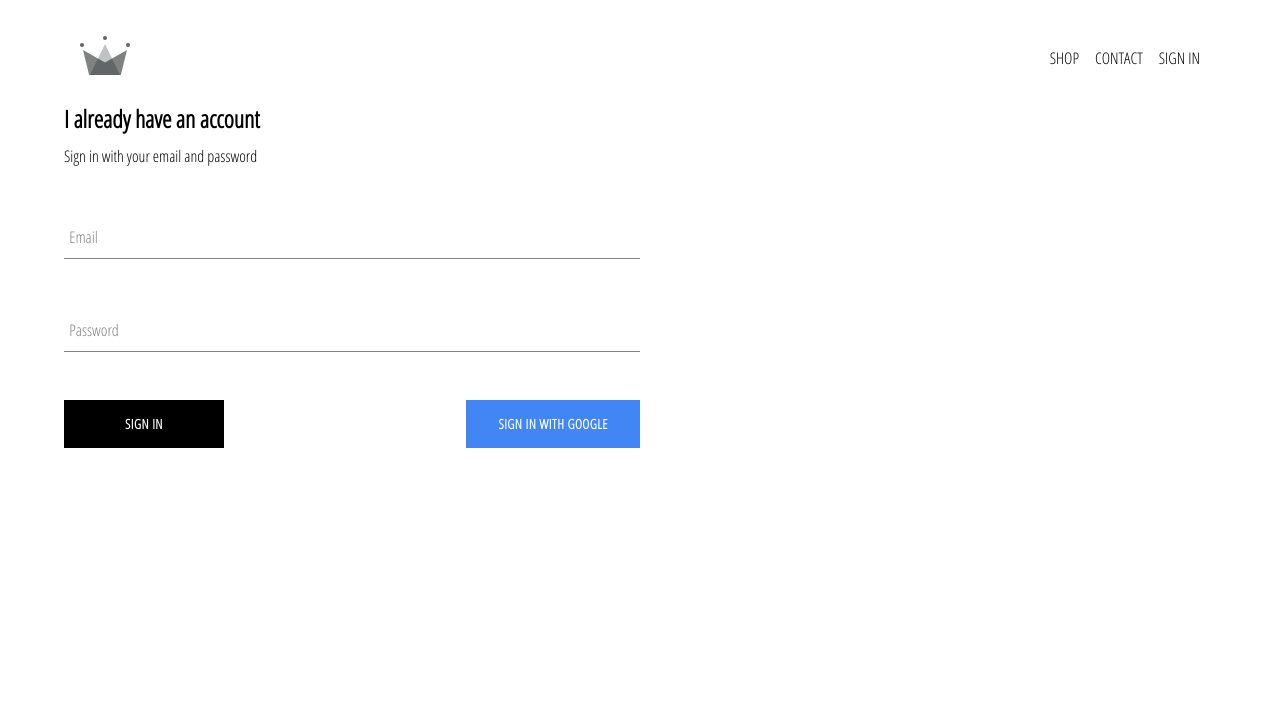
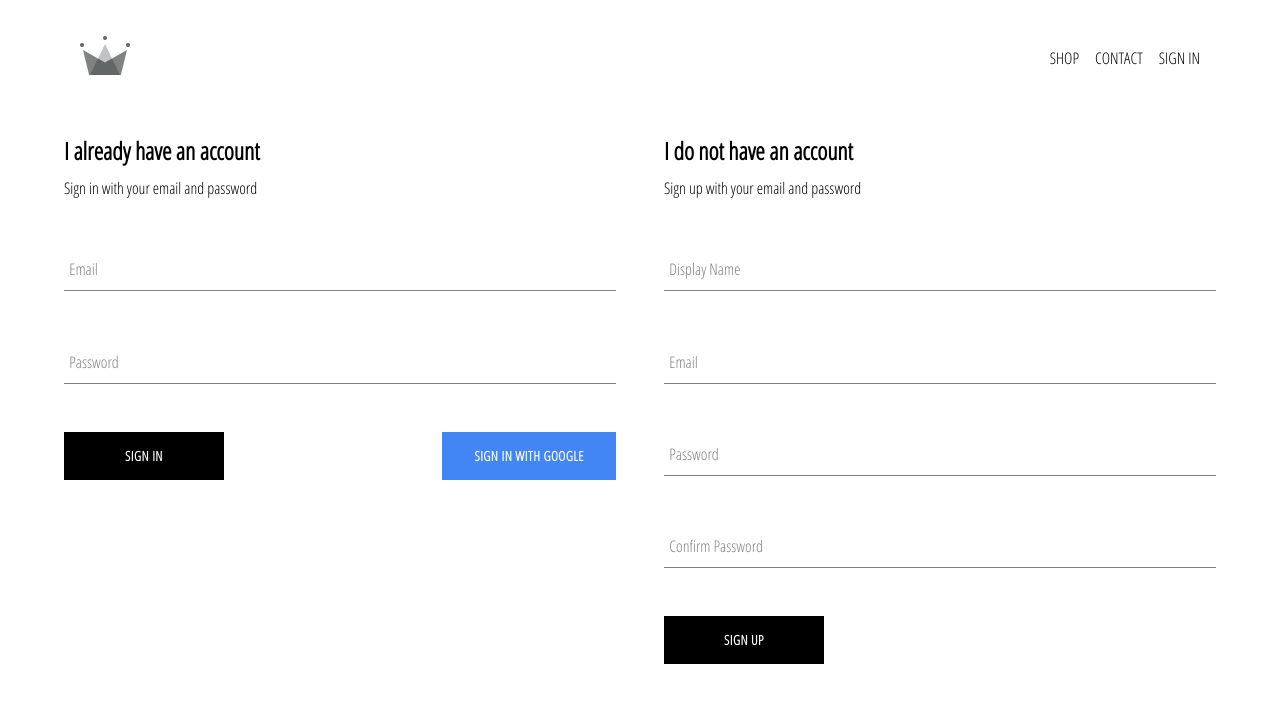
Before and after one commit to adamkjall/online-store, a React (Create React App) app: page /signin in a window 1280 px wide. Shown: the top 702 px of the page. Built offline with nearby package versions, Linux system fonts and the light colour scheme; no server answers.

Commit message:
implemented firebase utils, included ability to store authenticated users into firestore database

```diff
--- a/src/App.js
+++ b/src/App.js
@@ -7,7 +7,7 @@
 import ShopPage from "./pages/shop/shop.component";
 import SignInAndSignUp from "./pages/sign-in-and-sign-up/sign-in-and-sign-up.component";
 import Header from "./components/header/header.component";
-import { auth } from "./firebase/firebase.utils";
+import { auth, createUserProfileDocument } from "./firebase/firebase.utils";
 
 class App extends React.Component {
   constructor(props) {
@@ -15,15 +15,31 @@
 
     this.state = {
       currentUser: null
-    }
+    };
   }
 
   unsubscribeFromAuth = null;
 
   componentDidMount() {
-    this.unsubscribeFromAuth = auth.onAuthStateChanged(user => {
-      this.setState({ currentUser: user});
-    })
+    this.unsubscribeFromAuth = auth.onAuthStateChanged(async userAuth => {
+      if (userAuth) {
+        const userRef = await createUserProfileDocument(userAuth);
+
+        userRef.onSnapshot(snapshot => {
+          this.setState({
+            currentUser: {
+              id: snapshot.id,
+              ...snapshot.data()
+            }
+          });
+
+          console.log(this.state);
+
+        });
+      } else {
+        this.setState({ currentUser: null });
+      }
+    });
   }
 
   componentWillUnmount() {
--- a/src/components/sign-in/sign-in.styles.scss
+++ b/src/components/sign-in/sign-in.styles.scss
@@ -1,7 +1,7 @@
 .sign-in {
   // width: 30%;
-  display: flex;
-  flex-direction: column;
+  // display: flex;
+  // flex-direction: column;
 
   .title {
     margin: .6rem 0;
--- /dev/null
+++ b/src/components/sign-up/sign-up.component.jsx
@@ -0,0 +1,103 @@
+import React from "react";
+
+import FormInput from "../form-input/form-input.component";
+import CustomButton from "../custom-button/custom-button.component";
+
+import { auth, createUserProfileDocument } from "../../firebase/firebase.utils";
+
+import "./sign-up.styles.scss";
+
+class SignUp extends React.Component {
+  constructor() {
+    super();
+
+    this.state = {
+      displayName: "",
+      email: "",
+      password: "",
+      confirmPassword: ""
+    };
+  }
+
+  handleSubmit = async e => {
+    e.preventDefault();
+
+    const { displayName, email, password, confirmPassword } = this.state;
+
+    if (password !== confirmPassword) {
+      alert("Passwords don't match");
+      return;
+    }
+
+    try {
+      const { user } = await auth.createUserWithEmailAndPassword(
+        email,
+        password
+      );
+
+      await createUserProfileDocument(user, { displayName });
+
+      this.state({
+        displayName: "",
+        email: "",
+        password: "",
+        confirmPassword: ""
+      })
+    } catch (error) {
+      console.log("Error while sign up", error.message);
+    }
+  };
+
+  handleChange = e => {
+    const { name, value } = e.target;
+
+    this.setState({ [name]: value });
+  }
+
+  render() {
+    const { displayName, email, password, confirmPassword } = this.state;
+    return (
+      <div className="sign-up">
+        <h2 className="title">I do not have an account</h2>
+        <span>Sign up with your email and password</span>
+        <form className="sign-up-form" onSubmit={this.handleSubmit}>
+          <FormInput
+            name="displayName"
+            type="text"
+            handleChange={this.handleChange}
+            value={displayName}
+            label="display name"
+            required
+          />
+          <FormInput
+            name="email"
+            type="email"
+            handleChange={this.handleChange}
+            value={email}
+            label="email"
+            required
+          />
+          <FormInput
+            name="password"
+            type="password"
+            handleChange={this.handleChange}
+            value={password}
+            label="password"
+            required
+          />
+          <FormInput
+            name="confirmPassword"
+            type="password"
+            handleChange={this.handleChange}
+            value={confirmPassword}
+            label="confirm password"
+            required
+          />
+          <CustomButton type="submit">SIGN UP</CustomButton>
+        </form>
+      </div>
+    );
+  }
+}
+
+export default SignUp;
--- /dev/null
+++ b/src/components/sign-up/sign-up.styles.scss
@@ -0,0 +1,6 @@
+.sign-up {
+
+  .title {
+    margin: .6rem 0;
+  }
+}
--- a/src/firebase/firebase.utils.js
+++ b/src/firebase/firebase.utils.js
@@ -13,6 +13,32 @@
   measurementId: "G-K26QET2PMT"
 };
 
+export const createUserProfileDocument = async (userAuth, additionalData) => {
+  if (!userAuth) return;
+
+  const userRef = firestore.doc(`users/${userAuth.uid}`);
+
+  const snapshot = await userRef.get();
+
+  if (!snapshot.exists) {
+    const { displayName, email } = userAuth;
+    const createdAt = new Date();
+
+    try {
+      await userRef.set({
+        displayName,
+        email,
+        createdAt,
+        ...additionalData
+      });
+    } catch (error) {
+      console.log("Error creating user", error.message);
+    }
+  }
+
+  return userRef;
+};
+
 firebase.initializeApp(config);
 
 export const auth = firebase.auth();
--- a/src/pages/sign-in-and-sign-up/sign-in-and-sign-up.component.jsx
+++ b/src/pages/sign-in-and-sign-up/sign-in-and-sign-up.component.jsx
@@ -1,12 +1,14 @@
 import React from "react";
 
 import SignIn from "../../components/sign-in/sign-in.component";
+import SignUp from "../../components/sign-up/sign-up.component";
 
 import "./sign-in-and-sign-up.styles.scss";
 
 const SignInAndSignUp = () => {
   return <div className="sign-in-and-sign-up">
     <SignIn />
+    <SignUp />
   </div>;
 };
 
--- a/src/pages/sign-in-and-sign-up/sign-in-and-sign-up.styles.scss
+++ b/src/pages/sign-in-and-sign-up/sign-in-and-sign-up.styles.scss
@@ -1,4 +1,7 @@
 .sign-in-and-sign-up {
   display: grid;
   grid-template-columns: 1fr 1fr;
+  gap: 3rem;
+
+  margin: 2rem 0;
 }
```
